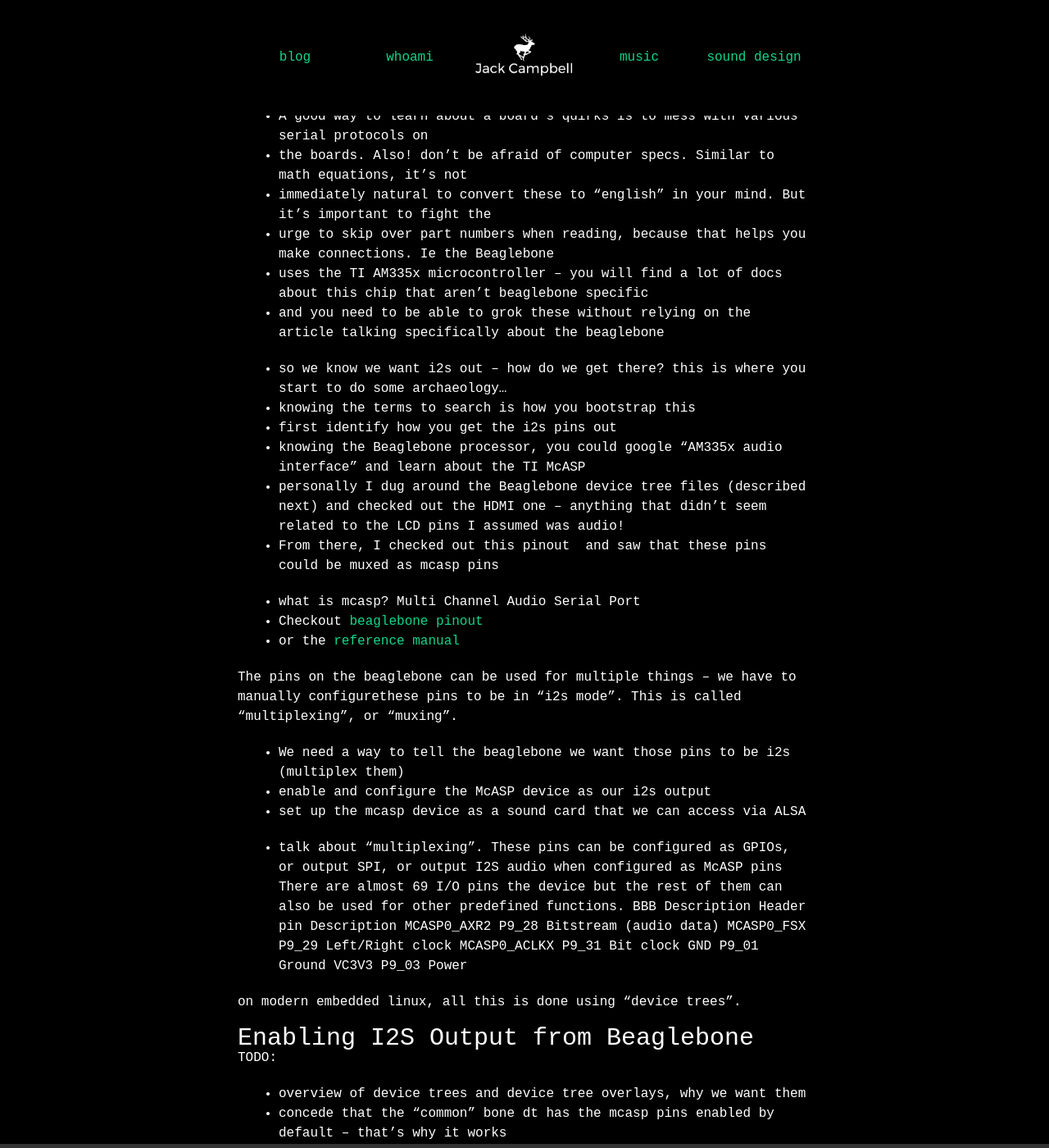
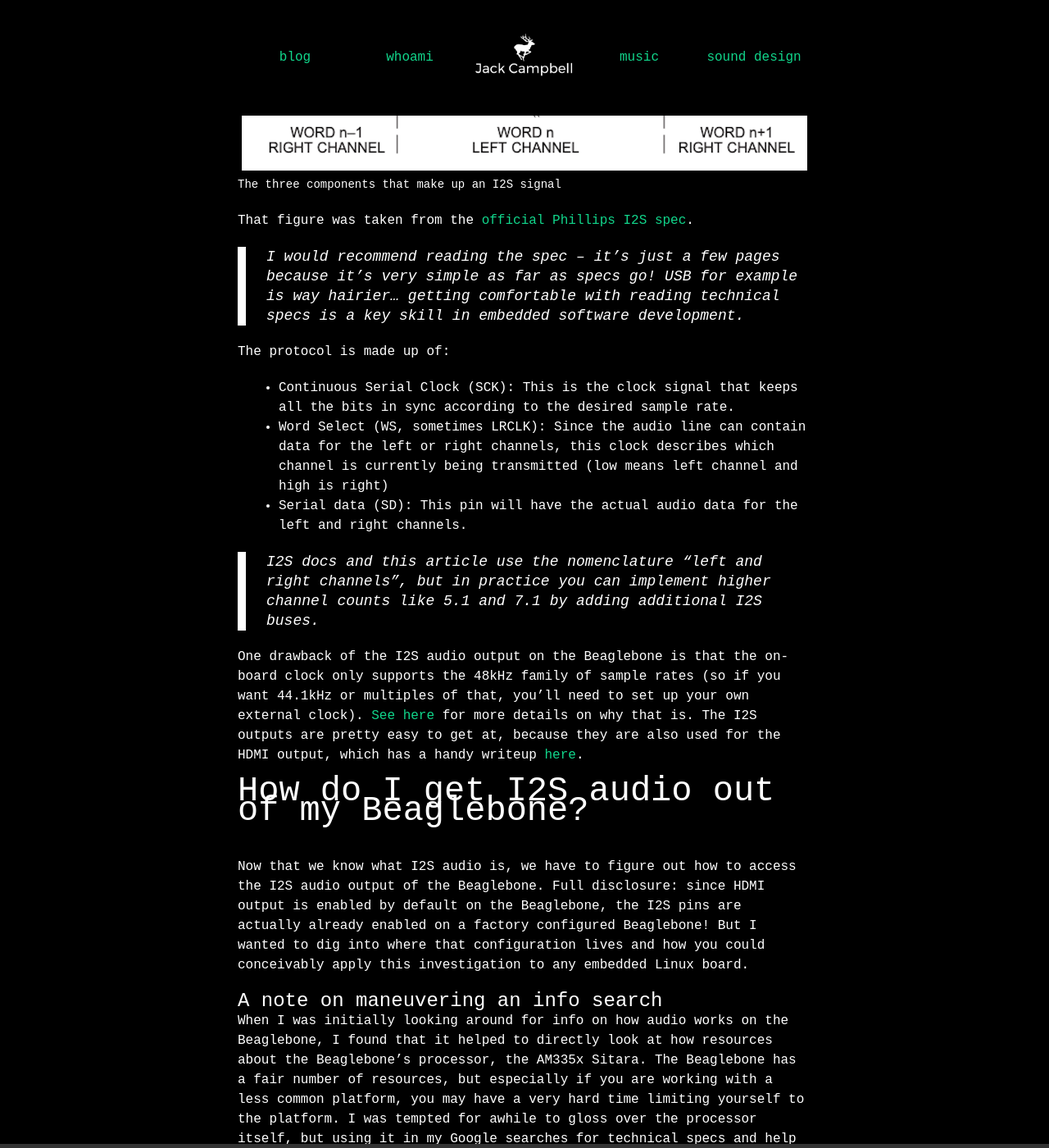
Before and after one commit to jcampbellcodes/jcampbellcodes_og.github.io, a Jekyll site: the page built from notes/2020-7-10-developingembeddedlinuxaudioapplications2.markdown, in a window 1280 px wide and 1400 px high, scrolled down 2570 px. Shown: the whole window at 82% size. Built offline with Jekyll 4.4.1, drawn with Linux system fonts in a browser that asks for light colours; nearby versions of some CDN libraries; some of the changed text lies outside the part shown.

Commit message:
add i2s section

````diff
--- a/notes/2020-7-10-developingembeddedlinuxaudioapplications2.markdown
+++ b/notes/2020-7-10-developingembeddedlinuxaudioapplications2.markdown
@@ -14,6 +14,15 @@
 Linux device trees, and ALSA configuration are all deep topics on their own. In many instances I'm going to link to
 more in-depth articles, so hopefully this post can act as a jumping board for you to get more deep on this stuff. Let's start!
 
+### Materials
+<br>
+
+- Beaglebone Black
+- I2S DAC and audio amplifier. [This one from Sparkfun is cheap and works great!](https://www.sparkfun.com/products/14809)
+- Speaker (I got a 4" 8ohm speaker)
+- Jumper wires and breadboard
+- Host computer (mine was on Debian Stretch but it can work with others)
+
 # Set up the Beaglebone Black
 <br>
 Before anything, let's quickly make sure your Beaglebone Black is functional.
@@ -21,9 +30,9 @@
 The [official docs](https://beagleboard.org/getting-started) on how to set up the Beaglebone should get you to
 a place where you can run the code in this article. Make sure you can `ssh` into your board after following those
 instructions by invoking this command on your host, to which the Beaglebone is USB connected:
-```
+{% highlight bash %}
 ssh debian@beaglebone.local # default password is temppwd
-```
+{% endhighlight %}
 
 Also, as stated in the Beaglebone docs, always make sure you power down the board before unplugging it! Otherwise
 you may end up needing to start the bring up process all over.
@@ -40,48 +49,71 @@
 Or put another way, we are going to ask our Beaglebone to direct the audio from our application to a particular audio device, which we will configure to output the
 audio as I2S, so that it can talk to our breakout board that speakers I2S. Before getting into any of that configuration, what is I2S?
 
-## Communications Protocols are Key
+# Communications Protocols are Key
 <br>
 One thing I've found from learning embedded systems is that communication protocols are a central topic for figuring out how to build things.
 After all, an embedded system is really just a hodgepodge of isolated (usually specialized) components talking to one another -- so how
-do they do it? They just send binary electrical signals to one another and agree on what they are supposed to mean!
+do they do it? They send electrical data signals to one another and agree on what they are supposed to mean!
 
 Different [communication protocols](https://learn.sparkfun.com/tutorials/serial-communication) have different tradeoffs --
 some require a bunch of wires and clock signals and might be more reliable or faster than others but require a ton of pin real estate,
-while some might only require a single wire but are slower. Understanding and considering these tradeoffs is a key skill, so I would
+while others might only require a single wire but are slower. Understanding and considering these tradeoffs is a key skill, so I would
 recommend getting familiar with all the major communication protocols. The big ones are [UART](https://learn.sparkfun.com/tutorials/serial-communication),
 [I2C](https://learn.sparkfun.com/tutorials/i2c/all), [SPI](https://learn.sparkfun.com/tutorials/serial-peripheral-interface-spi/all), and the
 one focused on in this article, [I2S](https://hackaday.com/2019/04/18/all-you-need-to-know-about-i2s/). I2S has persevered for a long time
 as an audio protocol because it is simple and its tradeoffs are specially designed to work with high bandwidth (44kHz) stereo audio signals.
 
-- [asoc talk](https://www.youtube.com/watch?v=kb1yAt9d2k8)
-- [linux dai](https://www.kernel.org/doc/html/v4.10/sound/soc/dai.html)
-
 ## What is I2S?
 <br>
-- I chose I2S (Inter-IC Sound) protocol over USB or SPI mainly because it is yet another technology I have been meaning to learn and it leaves open
-a USB port to be used by another input device (planning to use it for USB MIDI in a future project). That
-said, it turns out I2S output on the Beaglebone Black is actually a little wonky. Unless you use an
-external clock, you are limited to the 48kHz family of sample rates ([see here](https://hifiduino.wordpress.com/2014/03/10/beaglebone-black-for-audio/)).
-This was fine for my purposes, but it is an unfortunate drawback. The I2S pins are mainly used for the HDMI output, which
-[this article](https://www.raspberry-pi-geek.com/Archive/2013/02/HDMI-and-the-BeagleBone-Black-Multimedia-Environment) sheds some
-helpful light upon.
 
-- describe the signals and what they do
+A solid and simple overview of I2S can be found [here](https://hackaday.com/2019/04/18/all-you-need-to-know-about-i2s/). I chose it for this project
+because it is an industry standard for digital audio transmission between ICs and is well suited to the  high data rates in a stereo audio signal.
+Another common way to get audio out of the Beaglebone is over USB using a USB DAC, but eventually I wanted to add USB MIDI support to a small program
+and I'd rather still have the USB port open. So I2S it was!
+
+<figure>
+  <img class="col center" src="/img/i2s.png">
+  <figcaption>The three components that make up an I2S signal</figcaption>
+</figure>
+
+That figure was taken from the [official Phillips I2S spec](https://www.sparkfun.com/datasheets/BreakoutBoards/I2SBUS.pdf).
+> I would recommend reading the spec -- it's just a few pages because it's very simple as far as specs go! USB for example is way hairier... getting comfortable with reading technical specs is a key skill in embedded software development.
+
+The protocol is made up of:
+- Continuous Serial Clock (SCK): This is the clock signal that keeps all the bits in sync according to the desired sample rate.
+- Word Select (WS, sometimes LRCLK): Since the audio line can contain data for the left or right channels, this clock describes which channel is currently being transmitted (low means left channel and high is right)
+- Serial data (SD):  This pin will have the actual audio data for the left and right channels.
+
+> I2S docs and this article use the nomenclature "left and right channels", but in practice you can implement higher channel counts like 5.1 and 7.1 by adding additional I2S buses.
+
+One drawback of the I2S audio output on the Beaglebone is that the on-board clock only supports the 48kHz family of sample rates (so if you want 44.1kHz or multiples of
+that, you'll need to set up your own external clock). [See here](https://hifiduino.wordpress.com/2014/03/10/beaglebone-black-for-audio/) for more details
+on why that is. The I2S outputs are pretty easy to get at, because they are also used for the HDMI output, which has a handy writeup
+[here](https://www.raspberry-pi-geek.com/Archive/2013/02/HDMI-and-the-BeagleBone-Black-Multimedia-Environment).
 
 
 ## How do I get I2S audio out of my Beaglebone?
 <br>
 
-- in this case, we are more concerned with understanding Beaglebone's processor, the AM335x
-- don't be afraid of technical specs, pinouts, etc. They are dry and generally not beginner friendly,
-- but most of the time they will be your only life raft. So adapt to them!
-- A good way to learn about a board's quirks is to mess with various serial protocols on
-- the boards. Also! don't be afraid of computer specs. Similar to math equations, it's not
-- immediately natural to convert these to "english" in your mind. But it's important to fight the
-- urge to skip over part numbers when reading, because that helps you make connections. Ie the Beaglebone
-- uses the TI AM335x microcontroller -- you will find a lot of docs about this chip that aren't beaglebone specific
-- and you need to be able to grok these without relying on the article talking specifically about the beaglebone
+Now that we know what I2S audio is, we have to figure out how to access the I2S audio output of the Beaglebone.
+Full disclosure: since HDMI output is enabled by default on the Beaglebone, the I2S pins are actually already enabled on a factory
+configured Beaglebone! But I wanted to dig into where that configuration lives and how you could conceivably apply this investigation
+to any embedded Linux board.
+
+# A note on maneuvering an info search
+
+When I was initially looking around for info on how audio works on the Beaglebone, I found that it helped to directly look at
+how resources about the Beaglebone's processor, the AM335x Sitara. The Beaglebone has a fair number of resources, but especially
+if you are working with a less common platform, you may have a very hard time limiting yourself to the platform. I was tempted for awhile
+to gloss over the processor itself, but using it in my Google searches for technical specs and help articles turned out to be really important.
+Technical specs tend to be very dry and hard to understand for beginners, but you won't be able to run away from them forever -- so
+I recommend embracing them early on to answer your questions that come up!
+
+
+
+Section on what a DAI is and how to determine what the DAI for your board is
+- [asoc talk](https://www.youtube.com/watch?v=kb1yAt9d2k8)
+- [linux dai](https://www.kernel.org/doc/html/v4.10/sound/soc/dai.html)
 
 - so we know we want i2s out -- how do we get there? this is where you start to do some archaeology...
 - knowing the terms to search is how you bootstrap this
@@ -94,7 +126,7 @@
 - Checkout [beaglebone pinout](https://microcontrollerslab.com/beaglebone-black-pinout-pin-configuration-features-applications/#MCASP_Pins)
 - or the [reference manual](https://github.com/beagleboard/beaglebone-black/wiki/System-Reference-Manual)
 
-The pins on the beaglebone can be used for multiple things -- we have to manually configurethese pins to be in "i2s mode".
+The pins on the beaglebone can be used for multiple things -- we have to manually configure these pins to be in "i2s mode".
 This is called "multiplexing", or "muxing".
 - We need a way to tell the beaglebone we want those pins to be i2s (multiplex them)
 - enable and configure the McASP device as our i2s output
````
Also changed, not shown: img/i2s.png (added).
